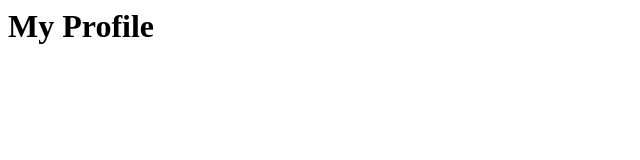
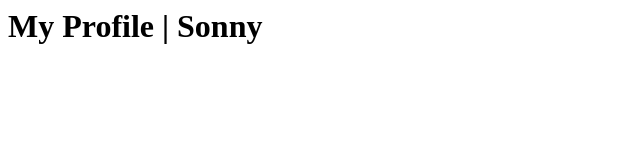
Before and after one commit to SonnyRumfaker/sup-project, a plain HTML site: page pertemuan-02/profile.html in a window 1280 px wide. Shown: the whole page, without its empty margins (0-640 px from the left). Drawn offline with Linux system fonts and the light colour scheme.

Commit message:
Update profile.html

```diff
--- a/pertemuan-02/profile.html
+++ b/pertemuan-02/profile.html
@@ -1,9 +1,11 @@
 <!DOCTYPE.html>
 <html>
+
   <head>
-    <title>My Profile</title>
+    <title>My Profile | Sonny</title>
   </head>
   <body>
-    <h1>My Profile</h1>
+    <h1>My Profile | Sonny</h1>
   </body>
+
 </html>
```
